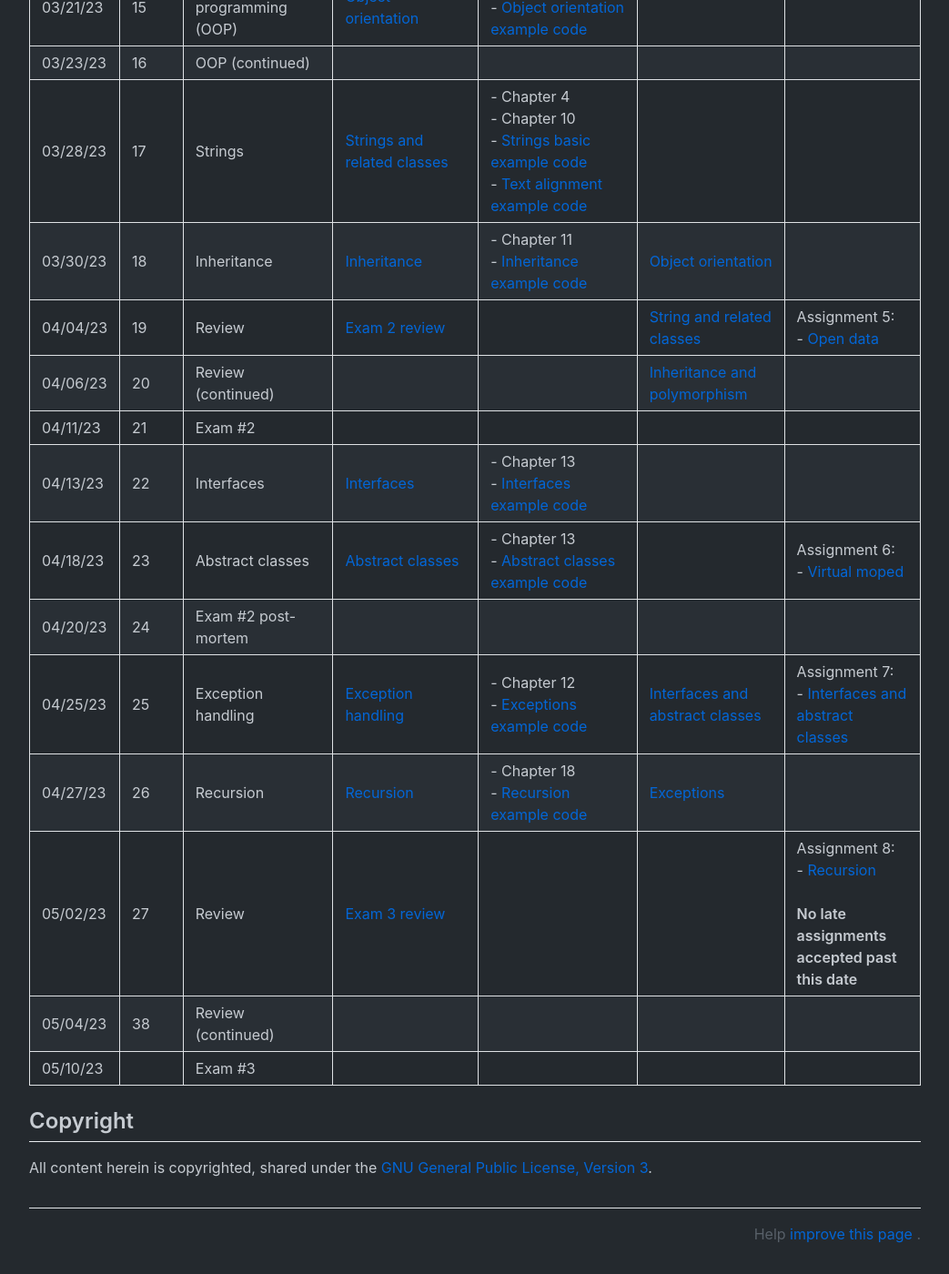
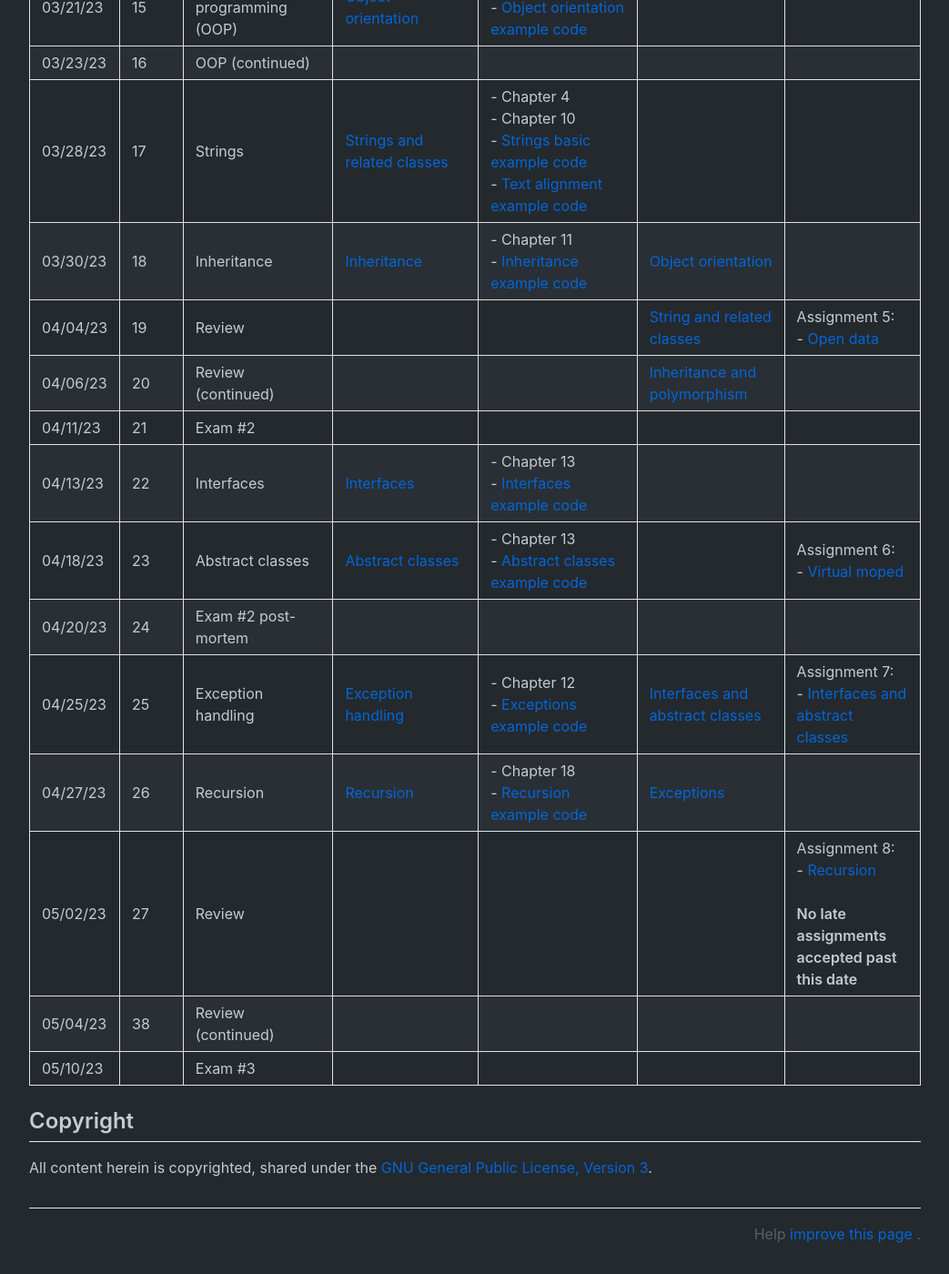
Before and after one commit to nyu-daniel-zint/intro-to-computer-science-2024-spring, a Jekyll site: the page built from content/schedule.md, in a window 1280 px wide and 1400 px high, scrolled down 1705 px. Shown: the whole window at 91% size, without its empty margins (118-1161 px from the left). Built offline with Jekyll 4.4.1, drawn with Linux system fonts in a browser that asks for light colours; comment, search, counter and statistics services are not loaded.

Commit message:
Remove exam review slides from schedule.

```diff
--- a/content/schedule.md
+++ b/content/schedule.md
@@ -32,7 +32,7 @@ Department of Computer Science
 | 03/23/23 | 16    | OOP (continued)                                          |                                                                                           |                                                                                                                                                                                                                                                    |                                                                        |                                                                                                                                                                                                                                                                                                                                                                                    |
 | 03/28/23 | 17    | Strings                                                  | [Strings and related classes](./slides/strings-as-objects)                                | - Chapter 4<br />- Chapter 10<br />- [Strings basic example code](https://github.com/nyu-java-programming/string-examples)<br />- [Text alignment example code](https://github.com/nyu-java-programming/text-alignment)                            |                                                                        |                                                                                                                                                                                                                                                                                                                                                                                    |
 | 03/30/23 | 18    | Inheritance                                              | [Inheritance](./slides/inheritance)                                                       | - Chapter 11<br />- [Inheritance example code](https://github.com/nyu-java-programming/simple-inheritance-example)                                                                                                                                 | [Object orientation](https://forms.gle/vtGefFjsSuLWpwUG9)              |                                                                                                                                                                                                                                                                                                                                                                                    |
-| 04/04/23 | 19    | Review                                                   | [Exam 2 review](./slides/exam-2-review)                                                   |                                                                                                                                                                                                                                                    | [String and related classes](https://forms.gle/eoqJ2wcndKNp18kt7)      | Assignment 5:<br />- [Open data](https://classroom.github.com/a/s02V0fmQ)                                                                                                                                                                                                                                                                                                          |
+| 04/04/23 | 19    | Review                                                   |                                                                                           |                                                                                                                                                                                                                                                    | [String and related classes](https://forms.gle/eoqJ2wcndKNp18kt7)      | Assignment 5:<br />- [Open data](https://classroom.github.com/a/s02V0fmQ)                                                                                                                                                                                                                                                                                                          |
 | 04/06/23 | 20    | Review (continued)                                       |                                                                                           |                                                                                                                                                                                                                                                    | [Inheritance and polymorphism](https://forms.gle/w6QQSJTXjXNVmSJS9)    |                                                                                                                                                                                                                                                                                                                                                                                    |
 | 04/11/23 | 21    | Exam #2                                                  |                                                                                           |                                                                                                                                                                                                                                                    |                                                                        |                                                                                                                                                                                                                                                                                                                                                                                    |
 | 04/13/23 | 22    | Interfaces                                               | [Interfaces](./slides/interfaces)                                                         | - Chapter 13<br />- [Interfaces example code](https://github.com/nyu-java-programming/interface-examples)                                                                                                                                          |                                                                        |                                                                                                                                                                                                                                                                                                                                                                                    |
@@ -40,6 +40,6 @@ Department of Computer Science
 | 04/20/23 | 24    | Exam #2 post-mortem                                      |                                                                                           |                                                                                                                                                                                                                                                    |                                                                        |                                                                                                                                                                                                                                                                                                                                                                                    |
 | 04/25/23 | 25    | Exception handling                                       | [Exception handling](./slides/exception-handling)                                         | - Chapter 12<br />- [Exceptions example code](https://github.com/nyu-java-programming/exceptions-examples)                                                                                                                                         | [Interfaces and abstract classes](https://forms.gle/xf6SyaF4hFd2Uqrp8) | Assignment 7:<br />- [Interfaces and abstract classes](https://classroom.github.com/a/TddmUEfc)                                                                                                                                                                                                                                                                                    |
 | 04/27/23 | 26    | Recursion                                                | [Recursion](./slides/recursion)                                                           | - Chapter 18<br />- [Recursion example code](https://github.com/nyu-java-programming/recursion-examples)                                                                                                                                           | [Exceptions](https://forms.gle/Cj45tm8JHsREMEmy6)                      |                                                                                                                                                                                                                                                                                                                                                                                    |
-| 05/02/23 | 27    | Review                                                   | [Exam 3 review](./slides/exam-3-review)                                                   |                                                                                                                                                                                                                                                    |                                                                        | Assignment 8:<br />- [Recursion](https://classroom.github.com/a/WD5F-xLA)<br /><br />**No late assignments accepted past this date**                                                                                                                                                                                                                                               |
+| 05/02/23 | 27    | Review                                                   |                                                                                           |                                                                                                                                                                                                                                                    |                                                                        | Assignment 8:<br />- [Recursion](https://classroom.github.com/a/WD5F-xLA)<br /><br />**No late assignments accepted past this date**                                                                                                                                                                                                                                               |
 | 05/04/23 | 38    | Review (continued)                                       |                                                                                           |                                                                                                                                                                                                                                                    |                                                                        |                                                                                                                                                                                                                                                                                                                                                                                    |
 | 05/10/23 |       | Exam #3                                                  |                                                                                           |                                                                                                                                                                                                                                                    |                                                                        |                                                                                                                                                                                                                                                                                                                                                                                    |
```
